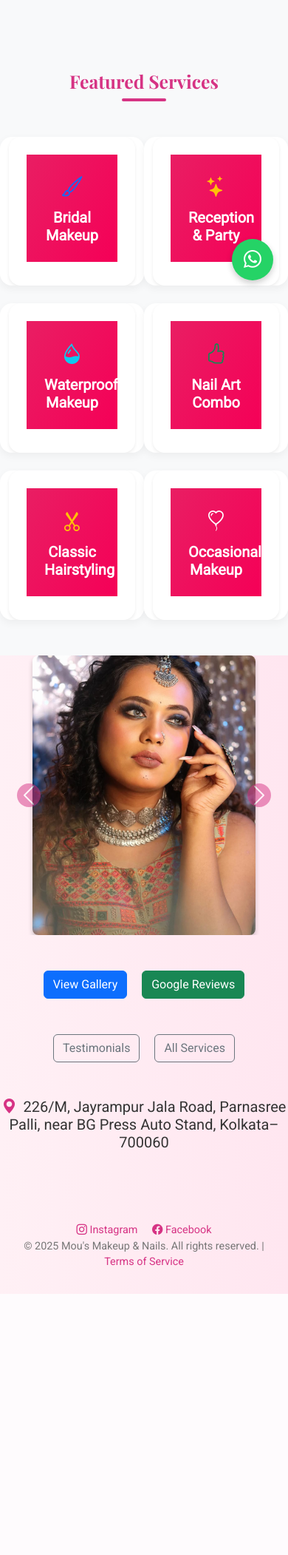
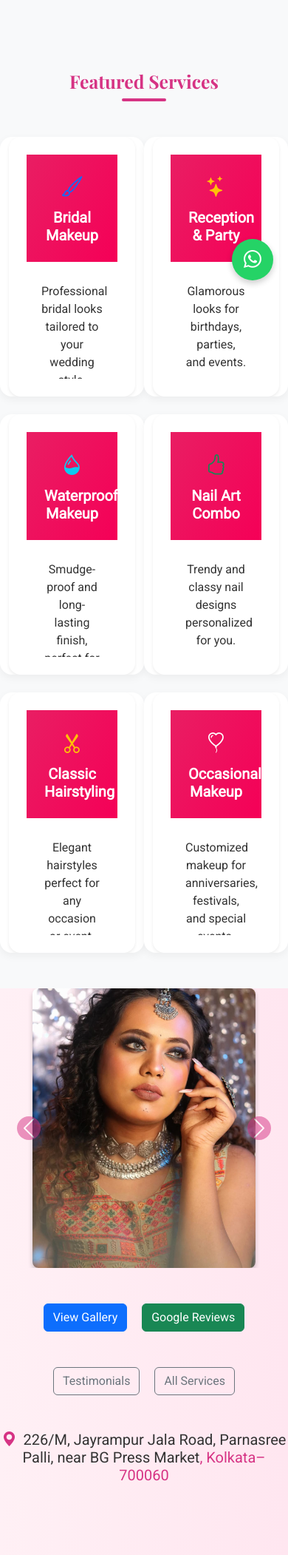
Before and after one commit to moupriyadey/makeup, a Flask app: page / in a window 390 px wide. Shown: the part 445-2547 px from the top of the page at 74% size. Before the commit the page ends 2194 px from the top, so only its background shows below. Run offline with Flask 3, Linux system fonts and the light colour scheme.

Commit message:
smooth transition on service description

```diff
--- a/templates/index.html
+++ b/templates/index.html
@@ -148,22 +148,21 @@
   max-height: 0;
   overflow: hidden;
   padding: 0 1.25rem;
-      transition: max-height .3s ease, padding .3s ease;
+  opacity: 0;
+  transition: max-height 0.6s ease, padding 0.6s ease, opacity 0.6s ease;
 }
+
 .service-item:hover .service-body,
-    .service-item:focus-within .service-body {
-      max-height: 5rem;
+.service-item.show-desc .service-body {
+  max-height: 150px;
   padding: 1.25rem;
-    }
-    .service-body p {
-      margin: 0;
-      color: #555;
-      font-size: .9rem;
+  opacity: 1;
 }
 
 @media (max-width: 576px) {
   .service-body {
-        max-height: none !important;
+    max-height: 150px !important;
+    opacity: 1 !important;
     padding: 1.25rem !important;
   }
 }
@@ -251,6 +250,36 @@
       to { opacity: 1; }
     }
   </style>
+
+<script>
+  document.addEventListener("DOMContentLoaded", function () {
+    const serviceItems = document.querySelectorAll(".service-item");
+
+    serviceItems.forEach((item) => {
+      // On desktop, use hover
+      item.addEventListener("mouseenter", () => {
+        if (window.innerWidth > 576) {
+          item.classList.add("show-desc");
+        }
+      });
+      item.addEventListener("mouseleave", () => {
+        if (window.innerWidth > 576) {
+          item.classList.remove("show-desc");
+        }
+      });
+
+      // On mobile, use click to toggle
+      const header = item.querySelector(".service-header");
+      header.addEventListener("click", () => {
+        if (window.innerWidth <= 576) {
+          item.classList.toggle("show-desc");
+        }
+      });
+    });
+  });
+</script>
+
+
 </head>
 <body>
 
@@ -298,7 +327,7 @@
               <i class="bi bi-brush service-icon fs-1 text-primary"></i>
               <h5 class="mt-2">Bridal Makeup</h5>
             </div>
-            <div class="collapse service-body" id="service1">
+            <div class="service-body" id="service1">
               <p>Professional bridal looks tailored to your wedding style.</p>
             </div>
           </div>
@@ -310,7 +339,7 @@
               <i class="bi bi-stars service-icon fs-1 text-warning"></i>
               <h5 class="mt-2">Reception & Party</h5>
             </div>
-            <div class="collapse service-body" id="service2">
+            <div class="service-body" id="service2">
               <p>Glamorous looks for birthdays, parties, and events.</p>
             </div>
           </div>
@@ -322,7 +351,7 @@
               <i class="bi bi-droplet-half service-icon fs-1 text-info"></i>
               <h5 class="mt-2">Waterproof Makeup</h5>
             </div>
-            <div class="collapse service-body" id="service3">
+            <div class="service-body" id="service3">
               <p>Smudge-proof and long-lasting finish, perfect for any weather.</p>
             </div>
           </div>
@@ -334,7 +363,7 @@
               <i class="bi bi-hand-thumbs-up service-icon fs-1 text-success"></i>
               <h5 class="mt-2">Nail Art Combo</h5>
             </div>
-            <div class="collapse service-body" id="service4">
+            <div class="service-body" id="service4">
               <p>Trendy and classy nail designs personalized for you.</p>
             </div>
           </div>
@@ -348,7 +377,7 @@
 
               <h5 class="mt-2">Classic Hairstyling</h5>
             </div>
-            <div class="collapse service-body" id="service5">
+            <div class="service-body" id="service5">
               <p>Elegant hairstyles perfect for any occasion or event.</p>
             </div>
           </div>
@@ -360,7 +389,7 @@
               <i class="bi bi-balloon-heart service-icon fs-1 text-pink"></i>
               <h5 class="mt-2">Occasional Makeup</h5>
             </div>
-            <div class="collapse service-body" id="service6">
+            <div class="service-body" id="service6">
               <p>Customized makeup for anniversaries, festivals, and special events.</p>
             </div>
           </div>
@@ -394,7 +423,7 @@
 
   <!-- Address -->
   <section class="address text-center mb-5">
-    <h5 style="color:#d63384;"><i class="bi bi-geo-alt-fill"></i><a href="https://www.google.com/maps?q=18,+Narayan+Roy+Road,+Purba+Barisha,+Kolkata,+700008" target="_blank"> 226/M, Jayrampur Jala Road, Parnasree Palli, near BG Press Auto Stand, Kolkata–700060</a></h5>
+    <h5 style="color:#d63384;"><i class="bi bi-geo-alt-fill"></i><a href="https://www.google.com/maps?q=22.4972718,88.303543" target="_blank"> 226/M, Jayrampur Jala Road, Parnasree Palli, near BG Press Market</a>, Kolkata–700060</a></h5>
   </section>
 
   <!-- WhatsApp -->
```
Lines whose indentation alone changed are shown as unchanged.
